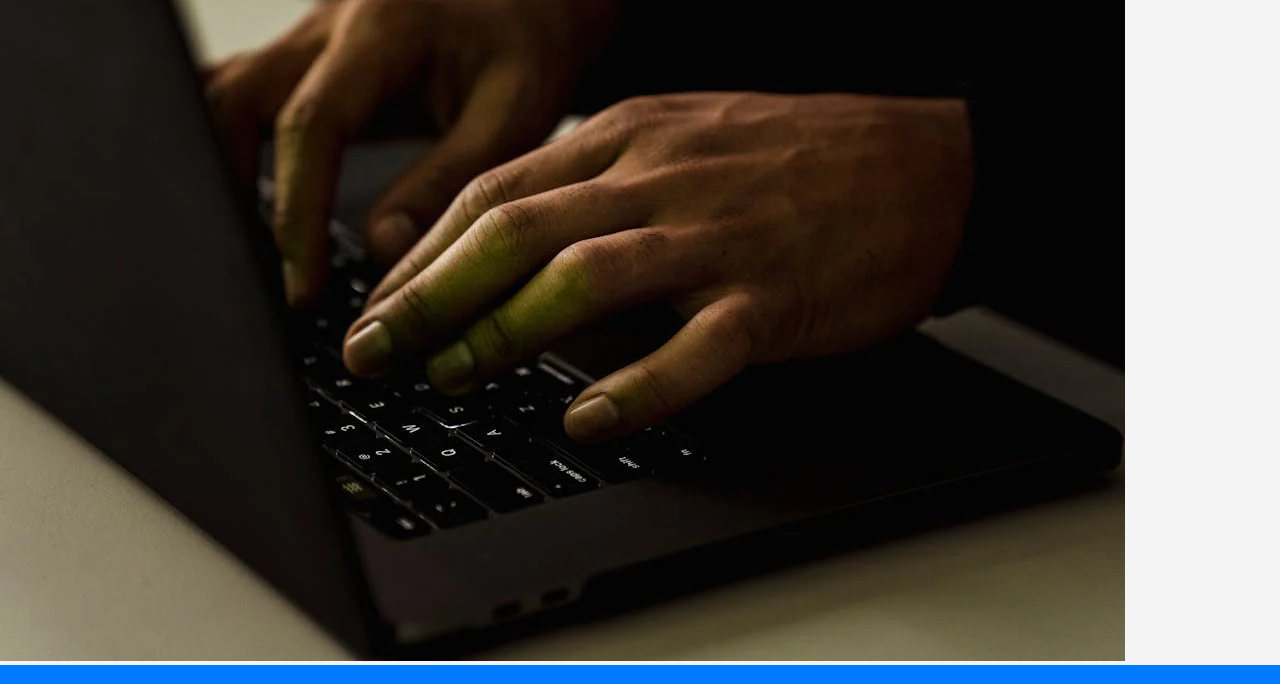
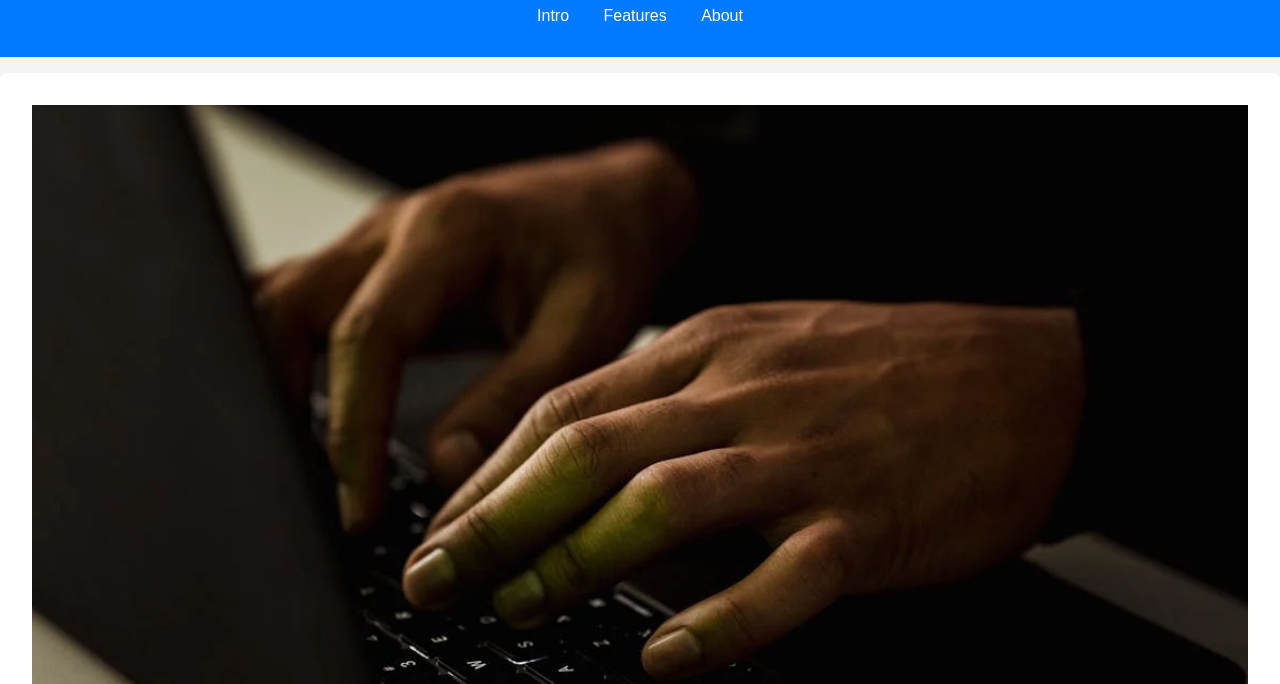
Before and after one commit to Lafertd/Usher_Portfolio.github.io, a plain HTML site: page index.html in a window 1280 px wide. Shown: the part 89-773 px from the top of the page. Drawn offline with Linux system fonts and the light colour scheme.

Commit message:
Update index.html

```diff
--- a/index.html
+++ b/index.html
@@ -3,7 +3,6 @@
 <head>
     <meta charset="UTF-8">
     <meta name="viewport" content="width=device-width, initial-scale=1.0">
-    <img src="images/cover-image.jpg" alt="Cover Image">
     <title>Achraf's Portfolio Project</title>
     <link rel="stylesheet" href="styles.css">
 </head>
@@ -21,7 +20,7 @@
 
     <section id="intro">
         <div class="cover-image">
-            <img src="images/your-cover-image.jpg" alt="Cover Image">
+            <img src="images/cover-image.jpg" alt="Cover Image">
         </div>
         <h2>The Maze Project</h2>
         <p>A 3D maze game using ray casting techniques.</p>
```
